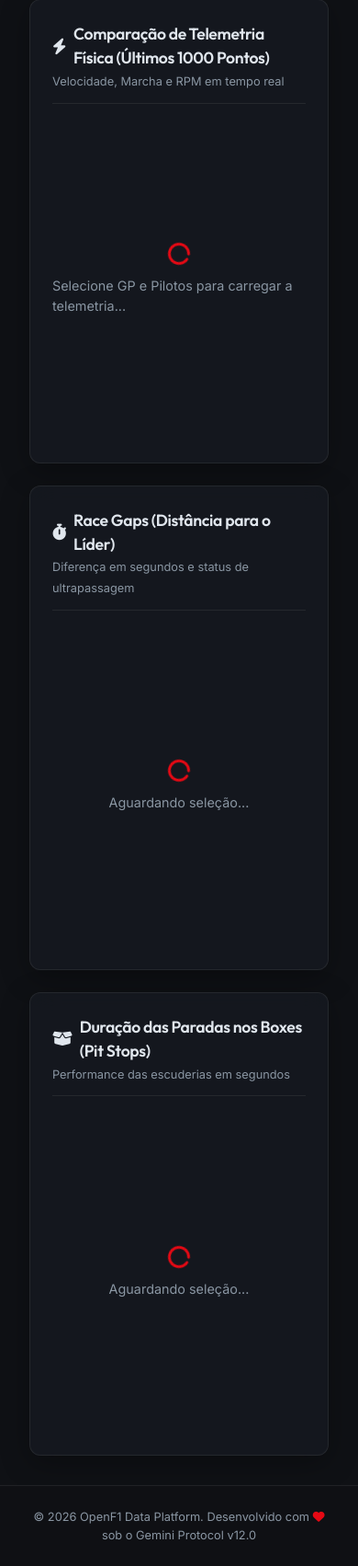
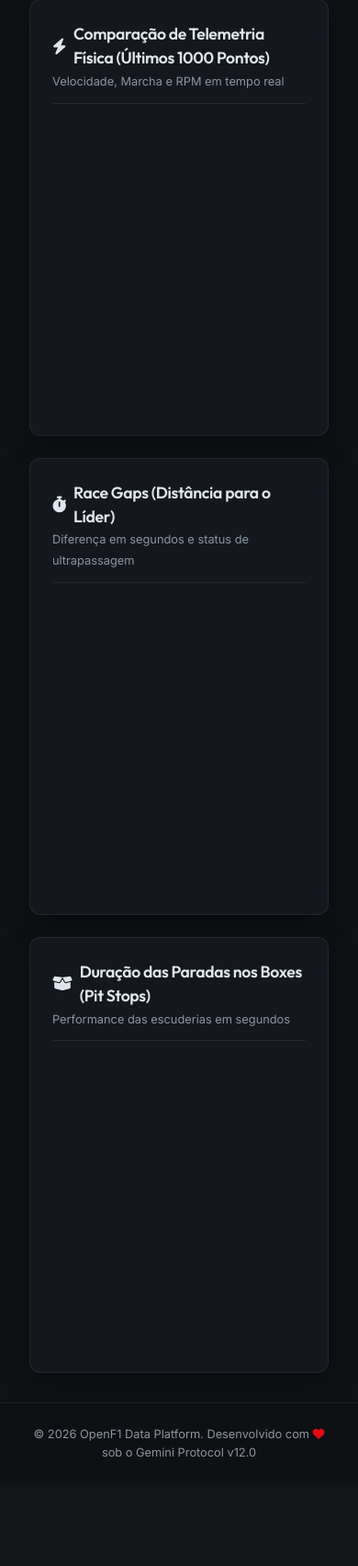
Before and after one commit to Roberton003/openf1-data-platform, a FastAPI app: page / in a window 390 px wide; the page is wider, and only the part inside the window is pictured. Shown: the part 646-2349 px from the top of that part at 92% size. After the commit the page ends 2231 px from the top of that part, so only its background shows below. Run offline with FastAPI, Linux system fonts and the light colour scheme; data that the repository does not hold is empty; some libraries are stand-ins or nearby versions.

Commit message:
style: optimize charts layout fluid responsiveness and design aesthetics

```diff
--- a/src/web/static/css/style.css
+++ b/src/web/static/css/style.css
@@ -362,19 +362,27 @@ h1, h2, h3, h4, h5, h6 {
 /* Plotly Container */
 .plotly-chart {
     width: 100%;
-    height: 100%;
-    min-height: 350px;
-    display: flex;
-    align-items: center;
-    justify-content: center;
+    height: 320px;
+    min-height: 320px;
+    display: block;
+    opacity: 0;
+    transition: opacity var(--transition-smooth);
+}
+
+.plotly-chart.fade-in-chart {
+    opacity: 1;
 }
 
 .chart-loader {
+    width: 100%;
+    height: 320px;
+    min-height: 320px;
     color: var(--text-muted);
     font-size: 0.9rem;
     display: flex;
     flex-direction: column;
     align-items: center;
+    justify-content: center;
     gap: 0.75rem;
 }
 
@@ -382,6 +390,7 @@ h1, h2, h3, h4, h5, h6 {
     font-size: 1.5rem;
     color: var(--red-ferrari);
 }
+
 
 /* Tables styling */
 .table-container {
--- a/src/web/static/js/dashboard.js
+++ b/src/web/static/js/dashboard.js
@@ -174,19 +174,23 @@ document.addEventListener("DOMContentLoaded", function() {
         });
 
         Promise.all(telemetryPromises).then(() => {
+            telemetryDiv.classList.remove("fade-in-chart");
             if (telemetryTraces.length === 0) {
                 telemetryDiv.innerHTML = '<div class="placeholder-text">Nenhum registro de telemetria a 3.7Hz disponível para os pilotos selecionados nesta sessão.</div>';
             } else {
+                telemetryDiv.innerHTML = ''; // Limpeza limpa prévia
                 Plotly.newPlot(telemetryDiv, telemetryTraces, {
-                    margin: { t: 15, b: 40, l: 50, r: 15 },
+                    height: 320,
+                    margin: { t: 30, b: 40, l: 50, r: 15 },
                     paper_bgcolor: 'rgba(0,0,0,0)',
                     plot_bgcolor: 'rgba(0,0,0,0)',
                     font: { color: '#e0e6ed', family: 'Inter, sans-serif' },
-                    xaxis: { title: 'Amostras de Telemetria (3.7Hz)', gridcolor: 'rgba(255,255,255,0.05)', zeroline: false },
-                    yaxis: { title: 'Velocidade (km/h)', gridcolor: 'rgba(255,255,255,0.05)', zeroline: false },
+                    xaxis: { title: 'Amostras de Telemetria (3.7Hz)', gridcolor: 'rgba(255,255,255,0.03)', zeroline: false },
+                    yaxis: { title: 'Velocidade (km/h)', gridcolor: 'rgba(255,255,255,0.03)', zeroline: false },
                     template: 'plotly_dark',
                     legend: { orientation: 'h', y: -0.2 }
                 }, { responsive: true });
+                telemetryDiv.classList.add("fade-in-chart");
             }
         });
 
@@ -245,15 +249,19 @@ document.addEventListener("DOMContentLoaded", function() {
                     textposition: 'auto'
                 };
 
+                intervalsDiv.classList.remove("fade-in-chart");
+                intervalsDiv.innerHTML = ''; // Limpeza atômica prévia
                 Plotly.newPlot(intervalsDiv, [gapTrace], {
-                    margin: { t: 15, b: 40, l: 50, r: 15 },
+                    height: 320,
+                    margin: { t: 30, b: 40, l: 50, r: 15 },
                     paper_bgcolor: 'rgba(0,0,0,0)',
                     plot_bgcolor: 'rgba(0,0,0,0)',
                     font: { color: '#e0e6ed', family: 'Inter, sans-serif' },
-                    xaxis: { title: 'Piloto', gridcolor: 'rgba(255,255,255,0.05)', zeroline: false },
-                    yaxis: { title: 'Gap para o Líder (segundos)', gridcolor: 'rgba(255,255,255,0.05)', zeroline: false },
+                    xaxis: { title: 'Piloto', gridcolor: 'rgba(255,255,255,0.03)', zeroline: false },
+                    yaxis: { title: 'Gap para o Líder (segundos)', gridcolor: 'rgba(255,255,255,0.03)', zeroline: false },
                     template: 'plotly_dark'
                 }, { responsive: true });
+                intervalsDiv.classList.add("fade-in-chart");
             })
             .catch(err => {
                 console.error("Erro ao carregar intervalos:", err);
@@ -298,20 +306,34 @@ document.addEventListener("DOMContentLoaded", function() {
                     return;
                 }
 
+                pitstopsDiv.classList.remove("fade-in-chart");
+                pitstopsDiv.innerHTML = ''; // Limpeza atômica prévia
                 Plotly.newPlot(pitstopsDiv, traces, {
-                    margin: { t: 15, b: 40, l: 50, r: 15 },
+                    height: 320,
+                    margin: { t: 30, b: 40, l: 50, r: 15 },
                     paper_bgcolor: 'rgba(0,0,0,0)',
                     plot_bgcolor: 'rgba(0,0,0,0)',
                     font: { color: '#e0e6ed', family: 'Inter, sans-serif' },
-                    xaxis: { title: 'Volta do Pit Stop', gridcolor: 'rgba(255,255,255,0.05)', zeroline: false },
-                    yaxis: { title: 'Duração da Parada (segundos)', gridcolor: 'rgba(255,255,255,0.05)', zeroline: false },
+                    xaxis: { title: 'Volta do Pit Stop', gridcolor: 'rgba(255,255,255,0.03)', zeroline: false },
+                    yaxis: { title: 'Duração da Parada (segundos)', gridcolor: 'rgba(255,255,255,0.03)', zeroline: false },
                     template: 'plotly_dark',
                     barmode: 'group'
                 }, { responsive: true });
+                pitstopsDiv.classList.add("fade-in-chart");
             })
             .catch(err => {
                 console.error("Erro ao carregar pit stops:", err);
                 pitstopsDiv.innerHTML = '<div class="placeholder-text text-danger">Erro ao obter dados de boxes.</div>';
             });
     }
+
+    // Ouvinte dinâmico global para o redimensionamento fluido dos gráficos Plotly
+    window.addEventListener("resize", function() {
+        const activeCharts = [telemetryDiv, intervalsDiv, pitstopsDiv];
+        activeCharts.forEach(div => {
+            if (div.querySelector(".js-plotly-plot")) {
+                Plotly.Plots.resize(div);
+            }
+        });
+    });
 });
```
Also changed, not shown: 1 other file.
